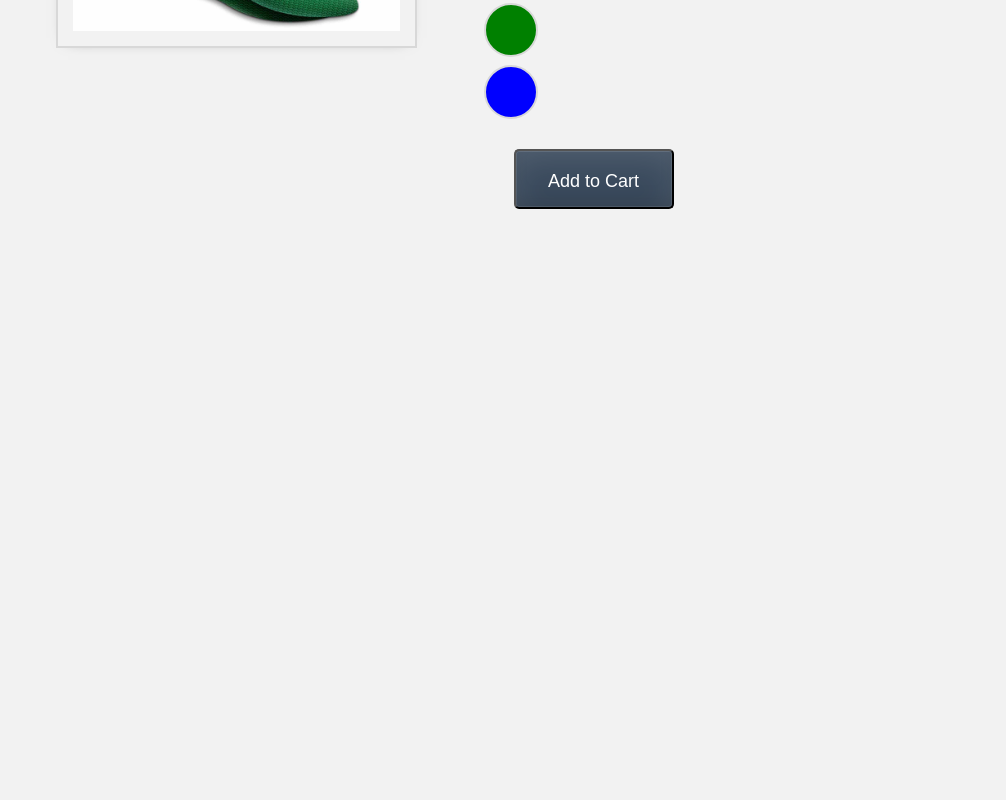
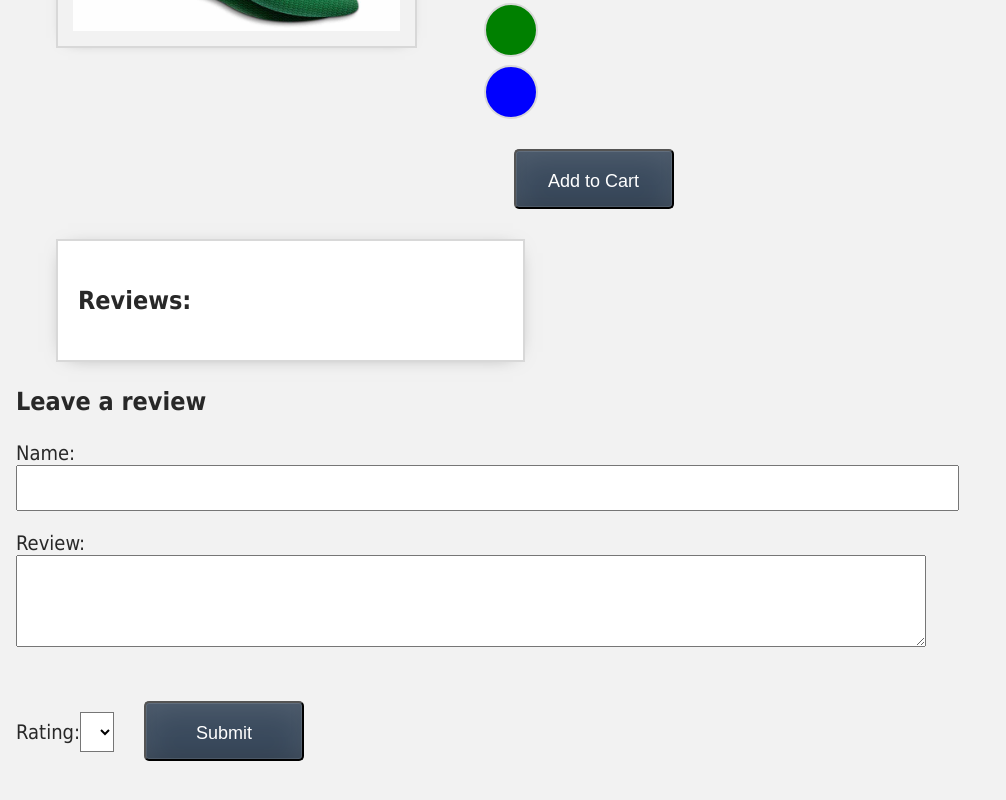
Before and after one commit to NoemiFazio/my-vue-app, a Vue app: page / in a window 1280 px wide. Shown: the part 454-1254 px from the top of the page, without its empty margins (0-1006 px from the left). Before the commit the page ends 800 px from the top, so only its background shows below. Built offline with nearby package versions, Linux system fonts and the light colour scheme.

Commit message:
feat: two-way data binding and form submission

```diff
--- a/src/components/ProductDisplay.vue
+++ b/src/components/ProductDisplay.vue
@@ -2,6 +2,8 @@
 import { ref, computed } from "vue";
 import socksGreenImage from "@/assets/images/socks_green.jpeg";
 import socksBlueImage from "@/assets/images/socks_blue.jpeg";
+import ReviewForm from "@/components/ReviewForm.vue";
+import ReviewList from "@/components/ReviewList.vue";
 
 const props = defineProps({
   premium: {
@@ -14,6 +16,7 @@
 
 const product = ref("Socks");
 const brand = ref("Vue Mastery");
+const reviews = ref([]);
 const selectedVariant = ref(0);
 const title = computed(() => {
   return brand.value + " " + product.value;
@@ -45,6 +48,11 @@
 const updateVariant = (index) => {
   selectedVariant.value = index;
 };
+
+const addReview = (review) => {
+  reviews.value.push(review);
+  console.log(reviews);
+};
 </script>
 
 <template>
@@ -59,7 +67,7 @@
         <p v-else>Out of stock</p>
         <p>Shipping: {{ shipping }}</p>
         <ul>
-          <li v-for="detail in details">{{ detail }}</li>
+          <li v-for="(detail, index) in details" :key="index">{{ detail }}</li>
         </ul>
         <div
           v-for="(variant, index) in variants"
@@ -78,5 +86,7 @@
         </button>
       </div>
     </div>
+    <ReviewList :reviews="reviews"></ReviewList>
+    <ReviewForm @review-submitted="addReview"></ReviewForm>
   </div>
 </template>
--- /dev/null
+++ b/src/components/ReviewForm.vue
@@ -0,0 +1,47 @@
+<script setup>
+import { reactive } from "vue";
+
+const emit = defineEmits(["review-submitted"]);
+
+const review = reactive({
+  name: "",
+  content: "",
+  rating: null,
+});
+
+const onSubmit = () => {
+  const reviewData = JSON.parse(JSON.stringify(review));
+  emit("review-submitted", reviewData);
+
+  // review.name= ''
+  // review.content= ''
+  // review.rating= null
+  Object.assign(review, {
+    name: "",
+    content: "",
+    rating: null,
+  });
+};
+</script>
+
+<template>
+  <form class="reviw-form" @submit.prevent="onSubmit">
+    <h3>Leave a review</h3>
+    <label for="name">Name:</label>
+    <input id="name" v-model="review.name" />
+
+    <label for="review">Review:</label>
+    <textarea id="review" v-model="review.content"></textarea>
+
+    <label for="rating">Rating:</label>
+    <select id="rating" v-model.number="review.rating">
+      <option>5</option>
+      <option>4</option>
+      <option>3</option>
+      <option>2</option>
+      <option>1</option>
+    </select>
+
+    <input class="button" type="submit" value="Submit" />
+  </form>
+</template>
--- /dev/null
+++ b/src/components/ReviewList.vue
@@ -0,0 +1,21 @@
+<script setup>
+defineProps({
+  reviews: {
+    type: Array,
+    required: true,
+  },
+});
+</script>
+
+<template>
+  <div class="review-container">
+    <h3>Reviews:</h3>
+    <ul>
+      <li v-for="(review, index) in reviews" :key="index">
+        <span>{{ review.name }} gave this {{ review.rating }} stars</span>
+        <br />
+        <span>{{ review.content }}</span>
+      </li>
+    </ul>
+  </div>
+</template>
```
